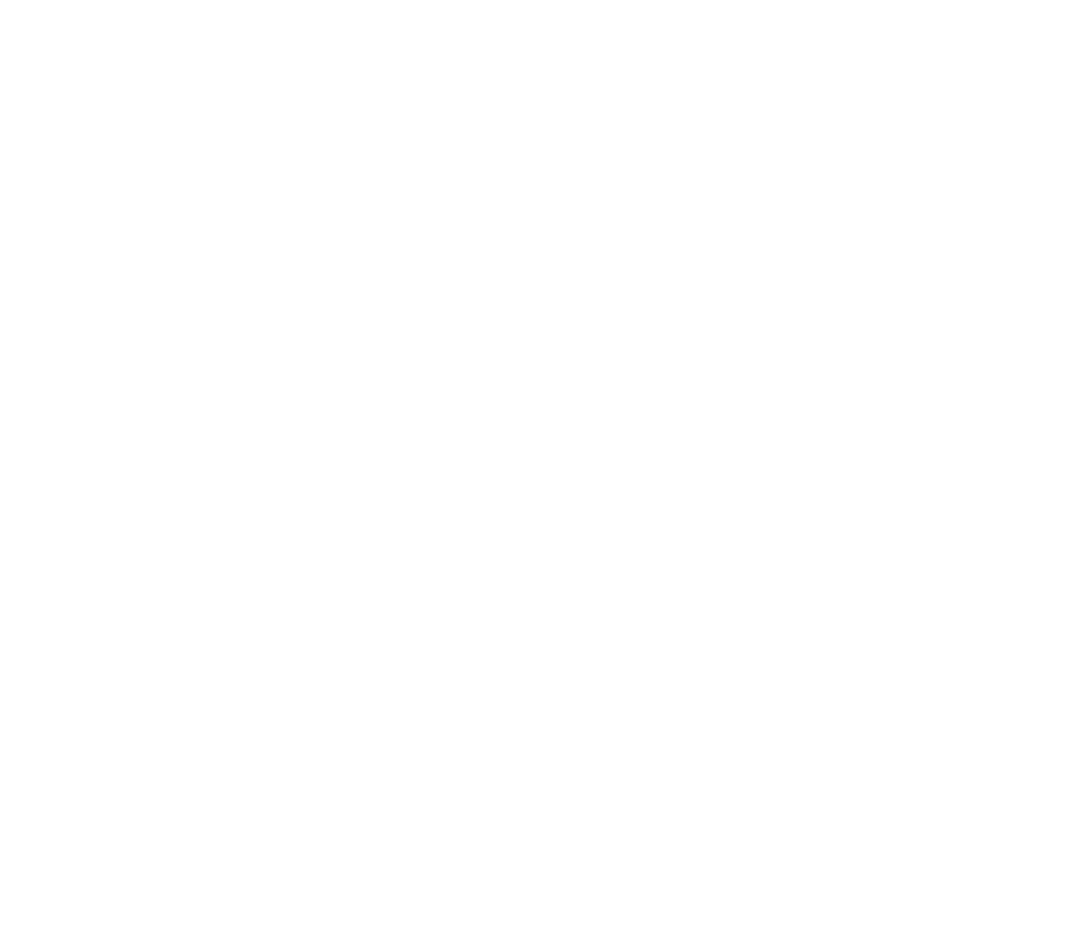
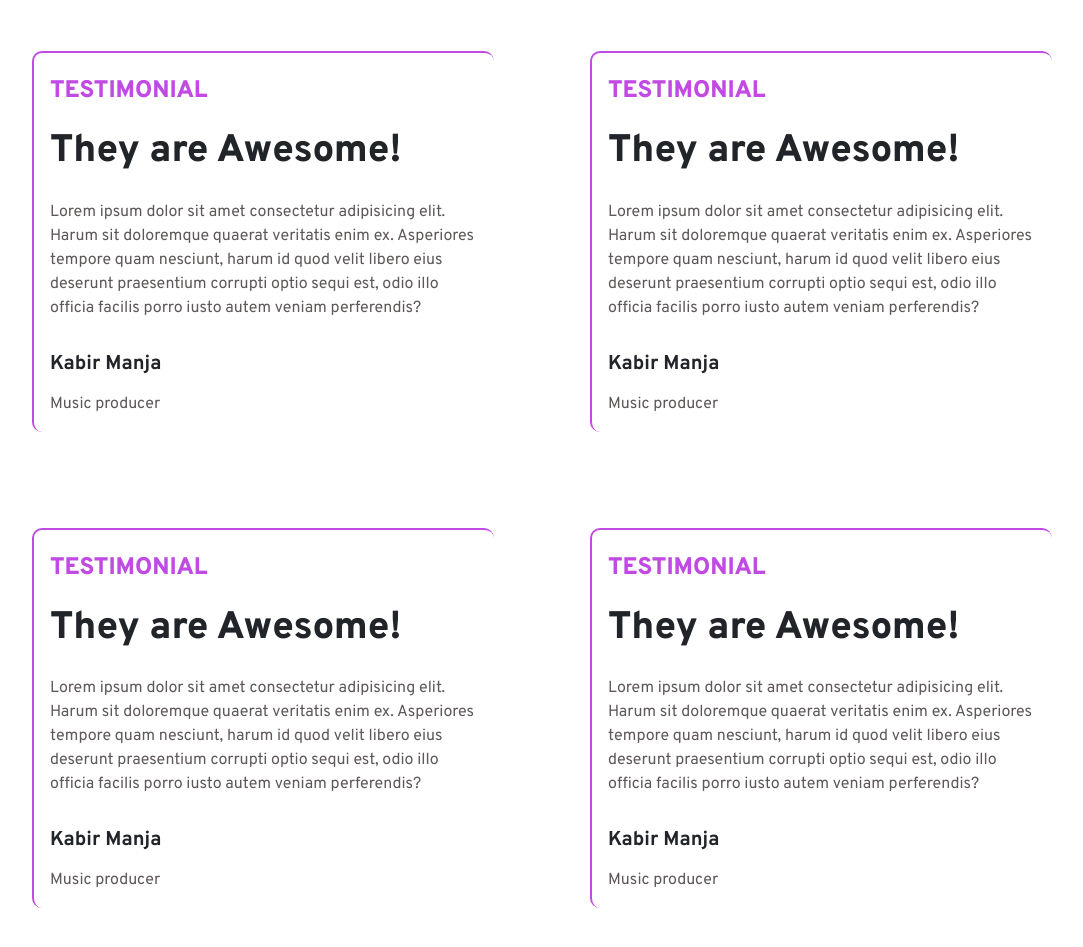
Before and after one commit to thatchermain/ROU, a Next.js app: page / in a window 1280 px wide. Shown: the part 6460-7407 px from the top of the page, without its empty margins (98-1181 px from the left). Before the commit the page ends 6447 px from the top, so only its background shows below. Built offline with nearby package versions, Linux system fonts and the light colour scheme.

Commit message:
TESTIMONIALS

```diff
--- /dev/null
+++ b/components/Testimonials/TestimonialCard.jsx
@@ -0,0 +1,22 @@
+import React from "react";
+import styles from "../../styles/TestimonialCard.module.scss";
+
+const TestimonialCard = (props) => {
+  return (
+    <div className={`${styles.card} p-3`}>
+      <h3 className={`${styles.h3} py-2`}>TESTIMONIAL</h3>
+      <h2 className={`${styles.h2} py-2`}>{props.description}</h2>
+      <p className={`${styles.paragraph} py-2`}>
+        Lorem ipsum dolor sit amet consectetur adipisicing elit. Harum sit
+        doloremque quaerat veritatis enim ex. Asperiores tempore quam nesciunt,
+        harum id quod velit libero eius deserunt praesentium corrupti optio
+        sequi est, odio illo officia facilis porro iusto autem veniam
+        perferendis?
+      </p>
+      <h5 className={`${styles.h5} py-2`}>{props.name}</h5>
+      <span className={`${styles.span} py-2`}>{props.job}</span>
+    </div>
+  );
+};
+
+export default TestimonialCard;
--- /dev/null
+++ b/components/Testimonials/Testimonials.jsx
@@ -0,0 +1,45 @@
+import React from "react";
+import { Col, Row } from "react-bootstrap";
+import styles from "../../styles/Tsetimonials.module.scss";
+import TestimonialCard from "./TestimonialCard";
+
+const Testimonials = (props) => {
+  return (
+    <section>
+      <div className="py-3 container-lg">
+        <Row className="g-0">
+          <Col md={6} className="p-2 p-md-5">
+            <TestimonialCard
+              description={"They are Awesome!"}
+              name={"Kabir Manja"}
+              job={"Music producer"}
+            />
+          </Col>
+          <Col md={6} className="p-2 p-md-5">
+            <TestimonialCard
+              description={"They are Awesome!"}
+              name={"Kabir Manja"}
+              job={"Music producer"}
+            />
+          </Col>
+          <Col md={6} className="p-2 p-md-5">
+            <TestimonialCard
+              description={"They are Awesome!"}
+              name={"Kabir Manja"}
+              job={"Music producer"}
+            />
+          </Col>
+          <Col md={6} className="p-2 p-md-5">
+            <TestimonialCard
+              description={"They are Awesome!"}
+              name={"Kabir Manja"}
+              job={"Music producer"}
+            />
+          </Col>
+        </Row>
+      </div>
+    </section>
+  );
+};
+
+export default Testimonials;
--- a/pages/index.js
+++ b/pages/index.js
@@ -6,6 +6,7 @@
 import Service from "../components/Service/Service";
 import Projects from "../components/Projects/Projects";
 import Team from "../components/Team/Team";
+import Testimonials from "../components/Testimonials/Testimonials";
 
 export default function Home() {
   return (
@@ -31,6 +32,7 @@
       <Service />
       <Projects />
       <Team />
+      <Testimonials />
     </div>
   );
 }
--- /dev/null
+++ b/styles/TestimonialCard.module.scss
@@ -0,0 +1,29 @@
+@import "./variables";
+
+.card {
+  border-top: 2px solid $mainViolet;
+  border-left: 2px solid $mainViolet;
+  border-radius: 10px;
+  //   box-shadow: 5px 5px 10px $mainViolet;
+}
+.h3 {
+  font-size: clamp(1rem, 2vw, 1.5rem);
+  font-family: "Overpass";
+  font-weight: 800;
+  color: $mainViolet;
+  text-transform: uppercase;
+}
+.h2 {
+  font-size: clamp(2rem, 3vw, 3rem);
+  font-family: "Overpass";
+  font-weight: 800;
+}
+.h5 {
+  font-weight: bold;
+}
+.paragraph {
+  color: $textDisabled;
+}
+.span {
+  color: $textDisabled;
+}
--- /dev/null
+++ b/styles/Tsetimonials.module.scss
@@ -0,0 +1 @@
+@import "./variables";
```
Also changed, not shown: public/testimonials/first.png (added).
